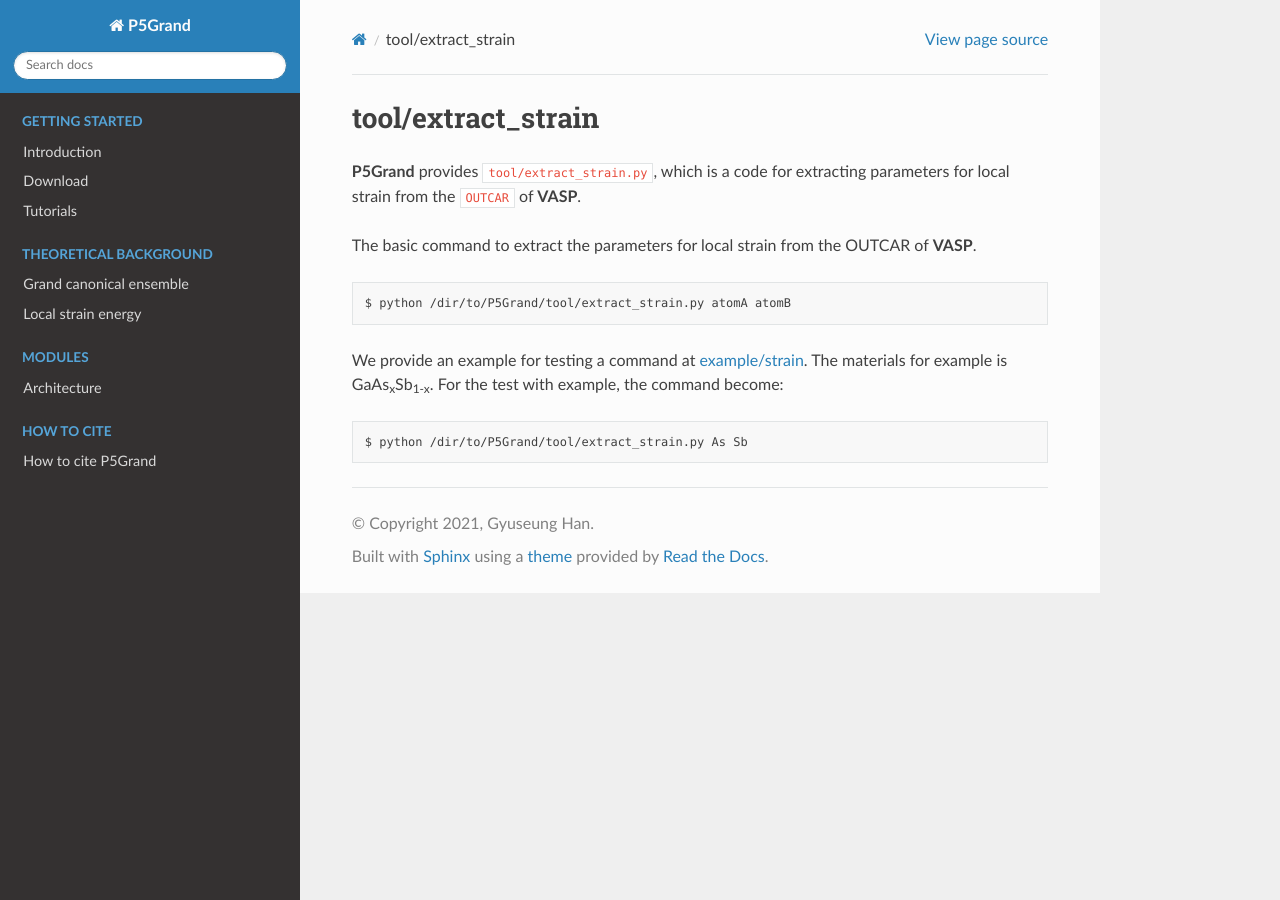
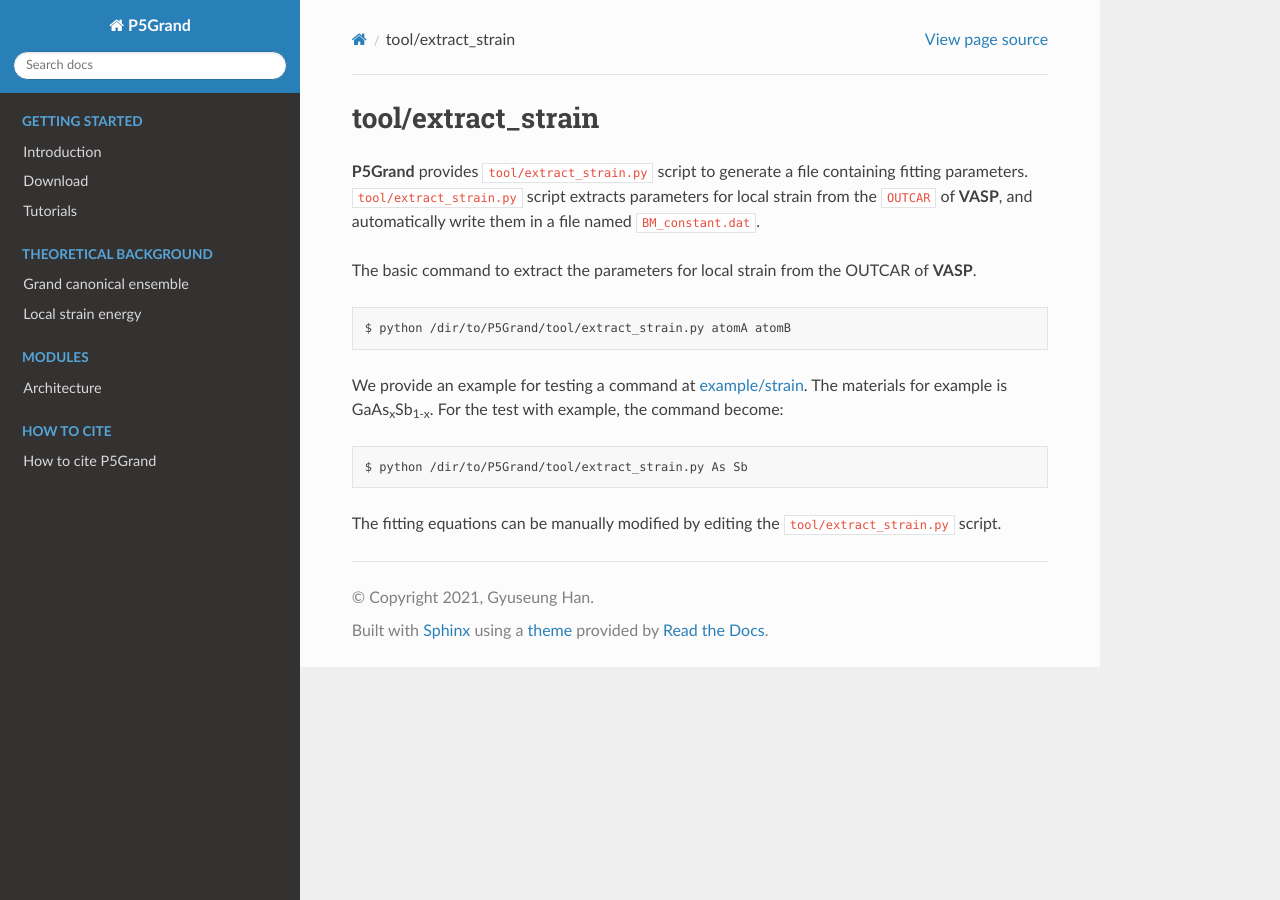
Before and after one commit to Han-Gyuseung/5PG, a Sphinx documentation site: the page built from docs/source/start/tutorial/tool.rst, in a window 1280 px wide. Built offline with Sphinx 7.4.7 and the Read the Docs theme 2.0.0, drawn with Linux system fonts in a browser that asks for light colours.

Commit message:
Update tool.rst

```diff
--- a/docs/source/start/tutorial/tool.rst
+++ b/docs/source/start/tutorial/tool.rst
@@ -1,7 +1,8 @@
 tool/extract_strain
 ~~~~~~~~~~~~~~~~~~~
 
-**P5Grand** provides ``tool/extract_strain.py``, which is a code for extracting parameters for local strain from the ``OUTCAR`` of **VASP**.
+**P5Grand** provides ``tool/extract_strain.py`` script to generate a file containing fitting parameters.
+``tool/extract_strain.py`` script extracts parameters for local strain from the ``OUTCAR`` of **VASP**, and automatically write them in a file named ``BM_constant.dat``.
 
 The basic command to extract the parameters for local strain from the OUTCAR of **VASP**.
 
@@ -15,3 +16,5 @@ The materials for example is GaAs\ :sub:`x`\ Sb\ :sub:`1-x`\ . For the test with
 ::
 
  $ python /dir/to/P5Grand/tool/extract_strain.py As Sb
+
+The fitting equations can be manually modified by editing the ``tool/extract_strain.py`` script.
```
